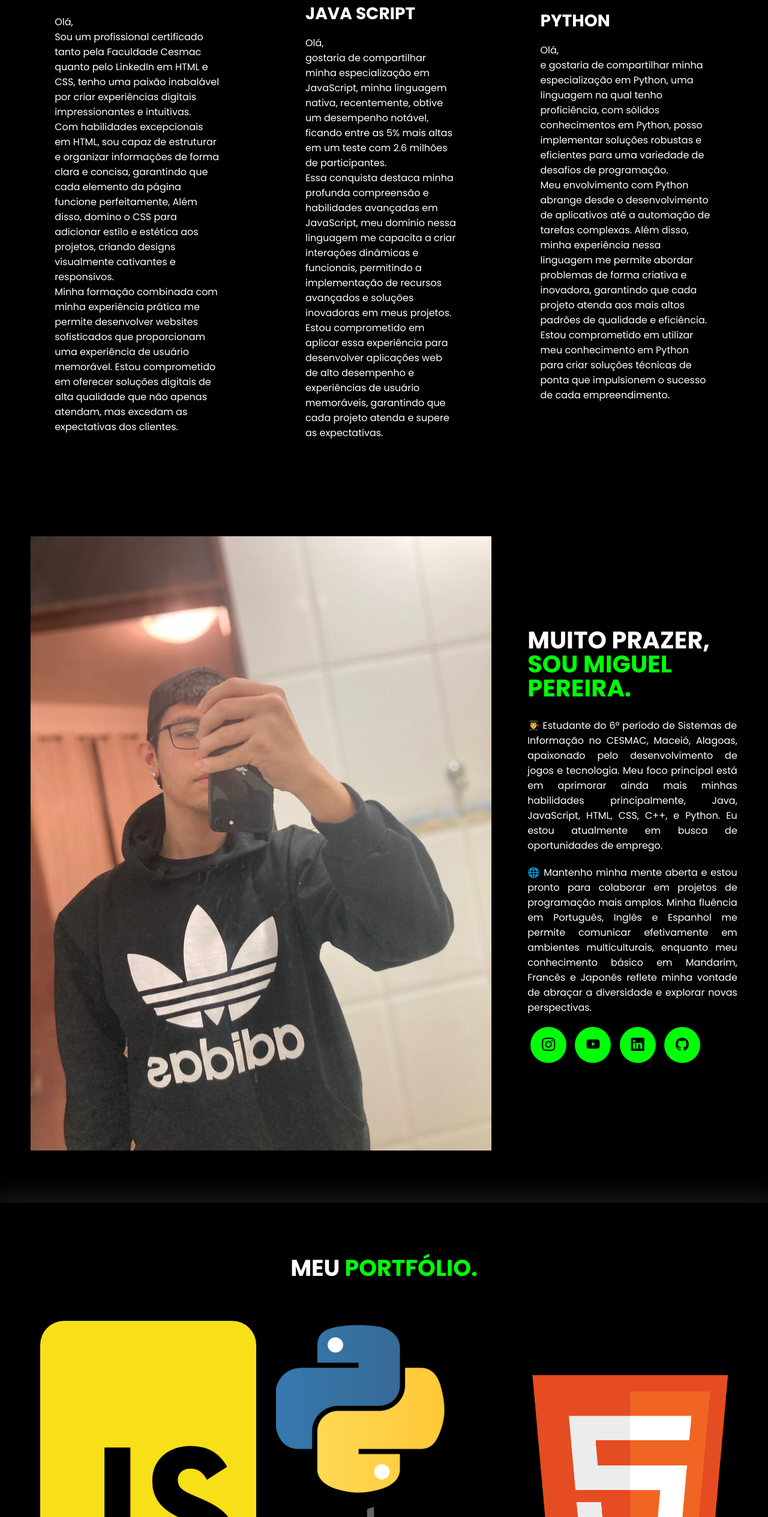
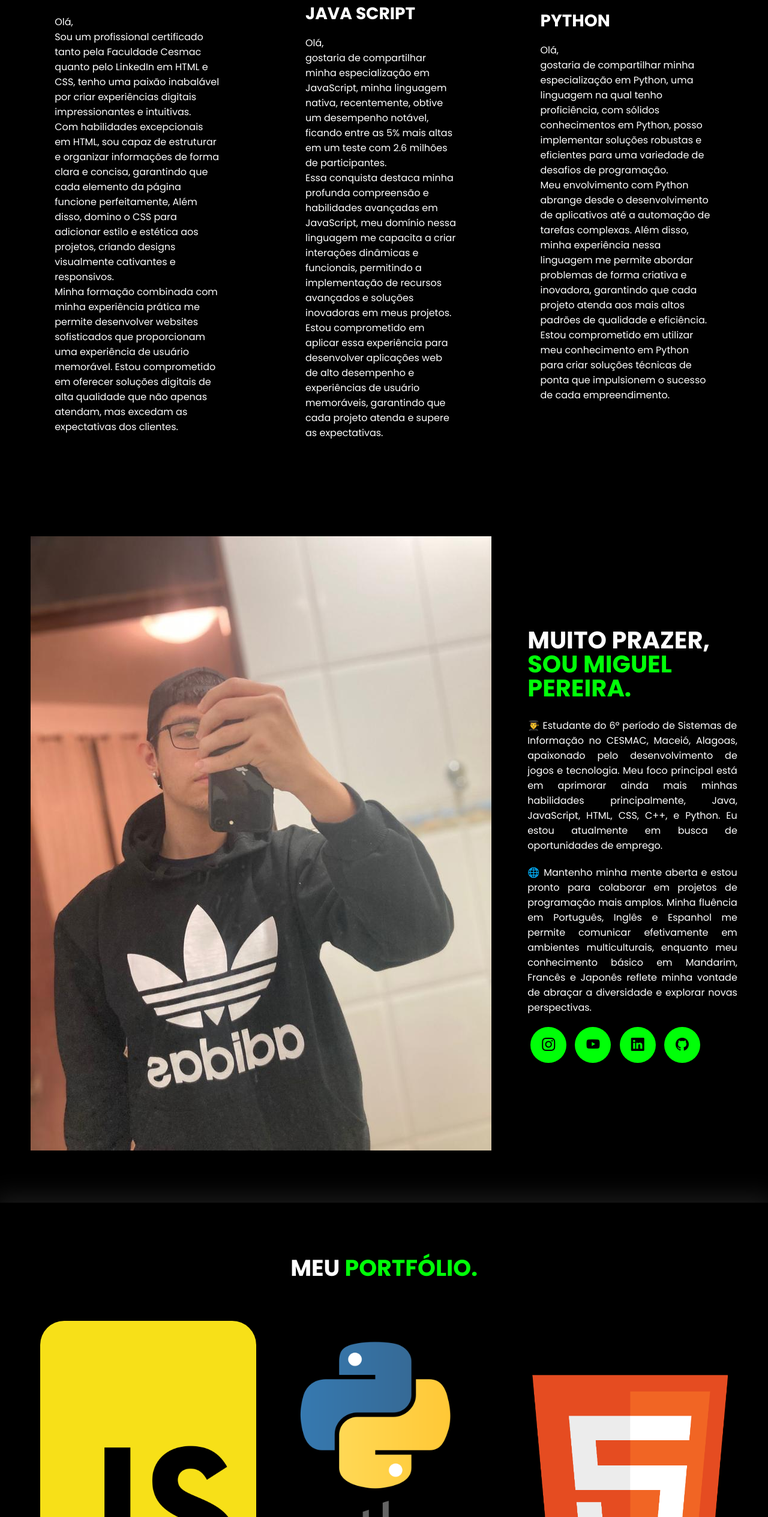
Before and after one commit to MiguelPereiraDantas/Meu-Portifolio-atualizado, a plain HTML site: page index.html in a window 1280 px wide. Shown: the part 1111-3640 px from the top of the page at 60% size. Drawn offline with nearby package versions, Linux system fonts and the light colour scheme.

Commit message:
Add files via upload

```diff
--- a/index.html
+++ b/index.html
@@ -114,7 +114,7 @@
                         <img class="logo-Python" src="/images/Pythonlogo.png" alt="Logo Python">
                         <h3>PYTHON</h3>
                         <p>Olá,</p>
-                        <p>e gostaria de compartilhar minha especialização em Python, uma linguagem na qual tenho proficiência, com sólidos conhecimentos em Python, posso implementar soluções robustas e eficientes para uma variedade de desafios de programação. </p>
+                        <p>gostaria de compartilhar minha especialização em Python, uma linguagem na qual tenho proficiência, com sólidos conhecimentos em Python, posso implementar soluções robustas e eficientes para uma variedade de desafios de programação. </p>
                         <p>Meu envolvimento com Python abrange desde o desenvolvimento de aplicativos até a automação de tarefas complexas. Além disso, minha experiência nessa linguagem me permite abordar problemas de forma criativa e inovadora, garantindo que cada projeto atenda aos mais altos padrões de qualidade e eficiência.</p>
                         <p>Estou comprometido em utilizar meu conhecimento em Python para criar soluções técnicas de ponta que impulsionem o sucesso de cada empreendimento.</p>
                     </div><!--especialidades-box-->
@@ -151,12 +151,13 @@
                     <div class="img-port" style="background-image: url(/images/JavaScriptlogo.png);">
                         <div class="overlay">Projetos de JavaScript</div>
                     </div>
-                    <div class="img-port" style="background-image: url(/images/Pythonlogo.png);">
+                    <div class="img-port" style="background-image: url(/images/Pythonlogo.png); background-size: contain; background-repeat: no-repeat; background-position: center; display: flex; justify-content: center; align-items: center;">
                         <div class="overlay">Projetos em Python</div>
                     </div>
                     <div class="img-port" style="background-image: url(/images/CSS3_and_HTML5_logos_and_wordmarks.svg.png);">
-                        <div class="overlay">Projetos Diversos</div>
+                        <div class="overlay">outros Projetos</div>
                     </div>
+                </div>
                 </div><!--flex-->
             </div><!--interface-->
         </section><!--portfolio-->
```
Also changed, not shown: Pythonlogo.png (added).
